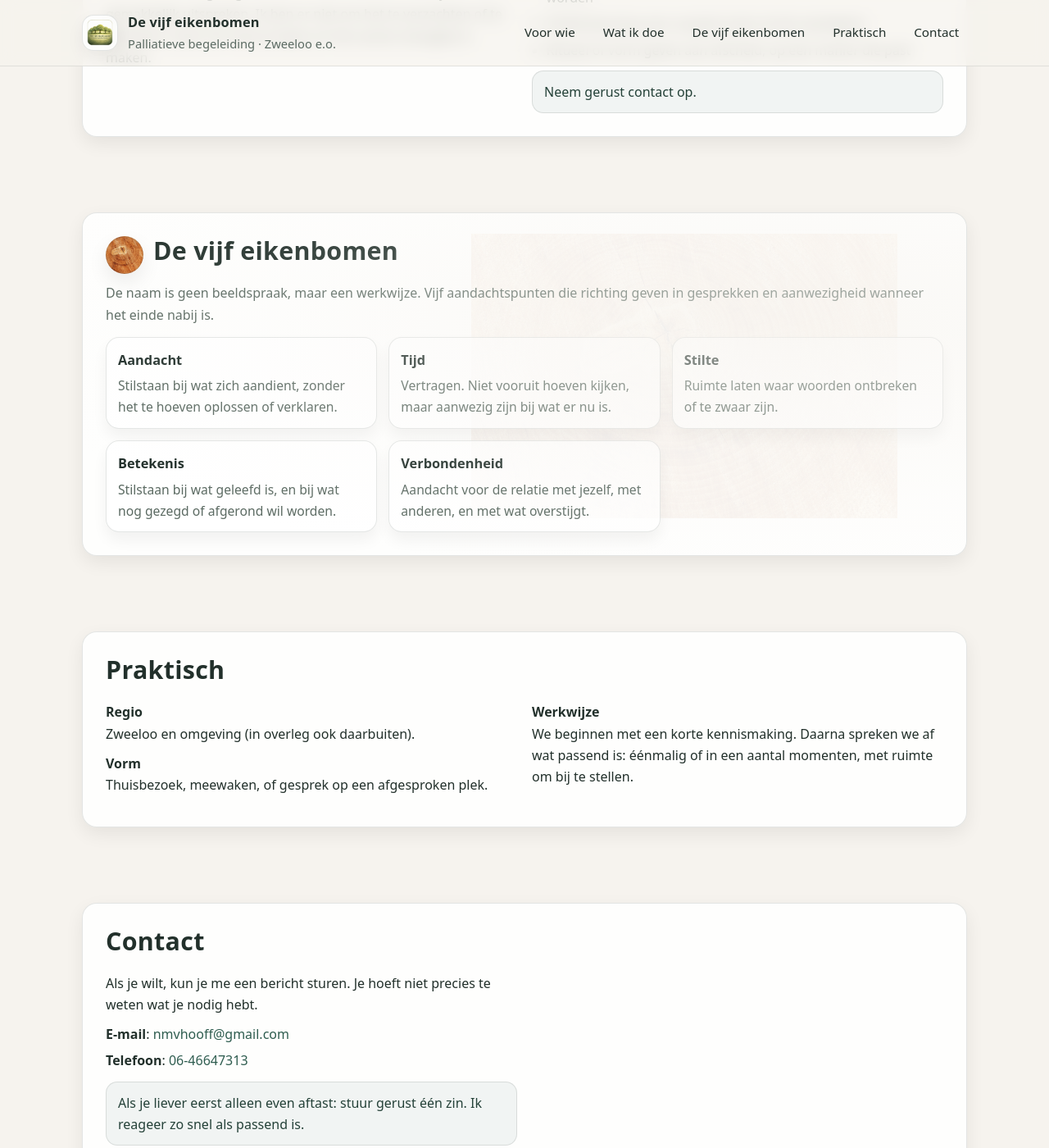
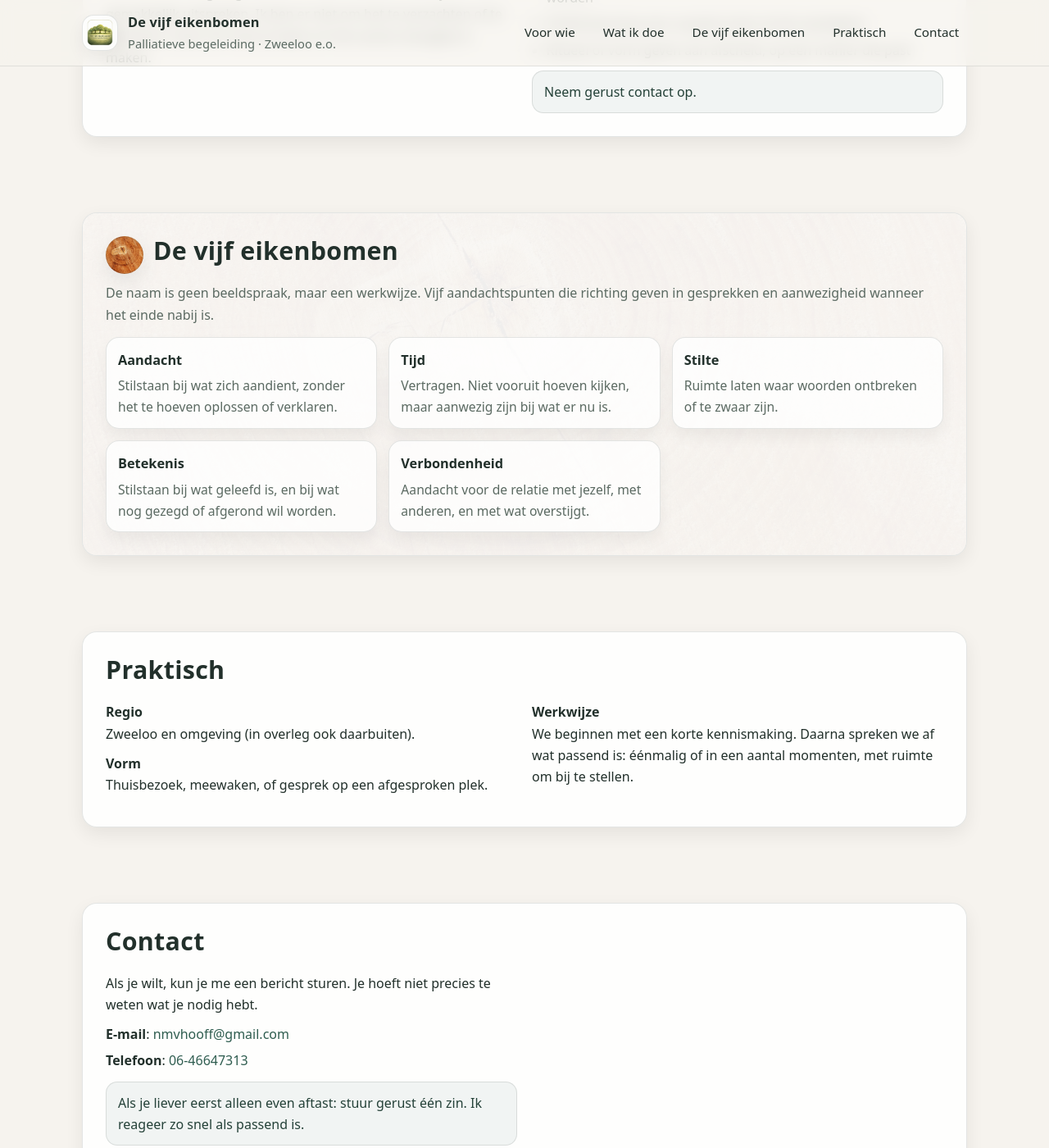
Before and after one commit to itffilosofieinfo/devijfeikenbomen.nl, a Jekyll site: the page built from index.md, in a window 1280 px wide and 1400 px high, scrolled down 1277 px. Shown: the whole window at 82% size. Built offline with Jekyll 4.4.1, drawn with Linux system fonts in a browser that asks for light colours.

Commit message:
Update style.css

```diff
--- a/assets/css/style.css
+++ b/assets/css/style.css
@@ -362,41 +362,35 @@ p{ margin: .6rem 0; }
 /* =========================
    De vijf eiken (watermerk jaarringen)
    ========================= */
-
 .section-card--rings{
   position: relative;
   overflow: hidden;
 }
 
-/* watermerk laag */
+/* sfeerlaag over volledige card */
 .section-card--rings::before{
   content:"";
   position:absolute;
   inset: 0;
-  background-image: url("../images/jaarringen.jpg");
-  background-repeat: no-repeat;
-  background-position: 85% 35%;
-  background-size: 520px auto;
-  opacity: .06;                   /* super subtiel */
-  filter: saturate(.70) contrast(1.05);
-  pointer-events:none;
-}
 
-/* extra zachte “mist” over het watermerk voor leesbaarheid */
-.section-card--rings::after{
-  content:"";
-  position:absolute;
-  inset:0;
-  background: radial-gradient(ellipse at 80% 35%,
-    rgba(246,243,238,.55) 0%,
-    rgba(246,243,238,.10) 55%,
-    rgba(246,243,238,0) 80%);
+  background:
+    linear-gradient(
+      rgba(246,243,238,.88),
+      rgba(246,243,238,.88)
+    ),
+    url("../images/jaarringen.jpg") center/cover no-repeat;
+
+  filter: grayscale(20%) contrast(95%);
+  opacity: .35;  /* sfeer, geen foto */
   pointer-events:none;
 }
 
 .section-card--rings > *{
-  position: relative; /* boven watermerk */
+  position: relative;
+  z-index: 1;
 }
+
+
 
 /* eiken items */
 .eiken-grid{
```
